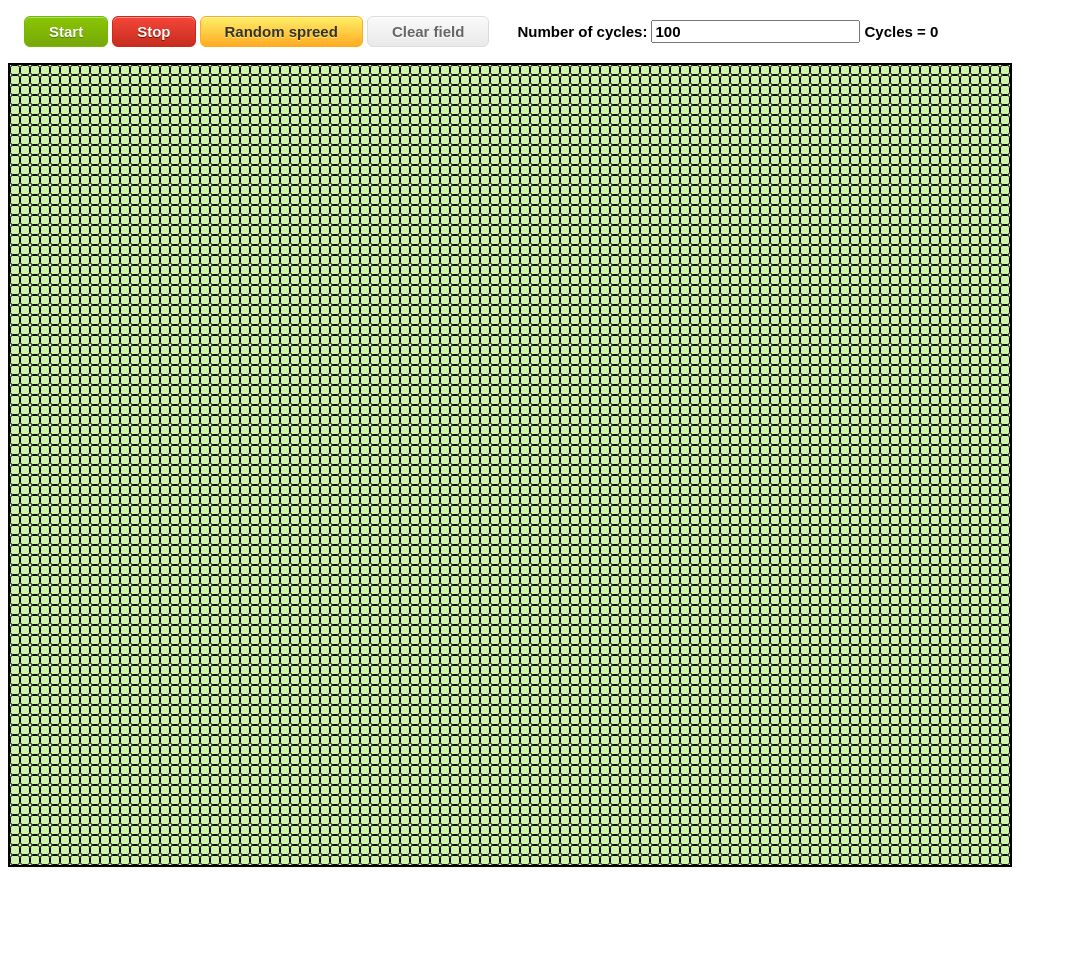
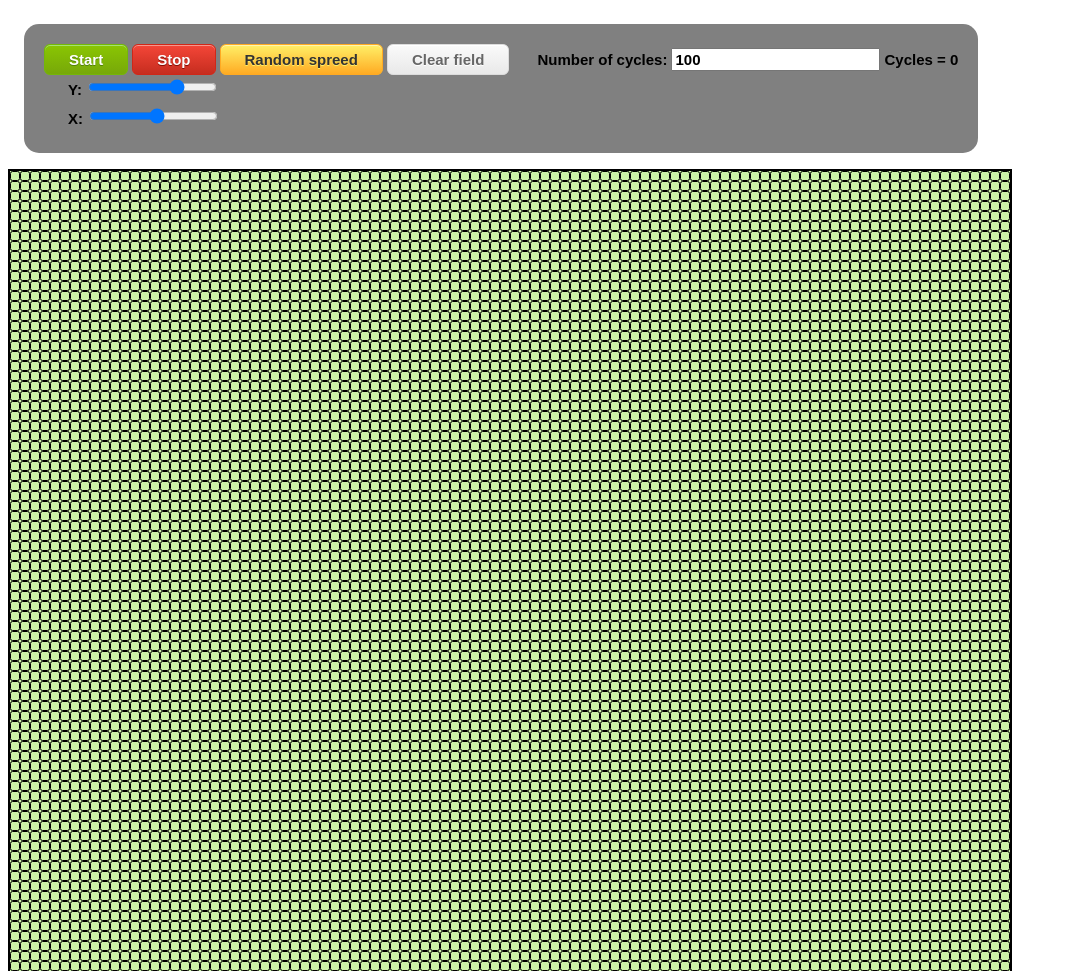
Before and after one commit to Neil-Gorski/GameOfLife, a plain HTML site: page index.html in a window 1280 px wide. Shown: the top 971 px of the page, without its empty margins (0-1067 px from the left). Before the commit the page ends 877 px from the top, so only its background shows below. Drawn offline with Linux system fonts and the light colour scheme.

Commit message:
GameOfLife-change size of field

```diff
--- a/index.html
+++ b/index.html
@@ -8,6 +8,7 @@
 		<link rel="stylesheet" href="style/style.css" />
 	</head>
 	<body>
+		<div>
 			<div class="option-wrapper">
 				<button class="button start-game">Start</button>
 				<button class="button stop-game">Stop</button>
@@ -24,6 +25,33 @@
 					value="100"
 				/>
 				<div class="current-cycle">Cycles = 0</div>
+
+				<div>
+					<label for="y-axis">Y: </label>
+					<input
+						type="range"
+						id="y-axis"
+						name="y-axis"
+						min="10"
+						max="80"
+						value="60"
+						step="10"
+					/>
+				</div>
+
+				<div>
+					<label for="x-axis">X: </label>
+					<input
+						type="range"
+						id="x-axis"
+						name="x-axis"
+						min="10"
+						max="180"
+						value="100"
+						step="10"
+					/>
+				</div>
+			</div>
 		</div>
 		<div class="main-window"></div>
 		<script type="module" src="./scripts/main.js"></script>
--- a/scripts/main.js
+++ b/scripts/main.js
@@ -4,10 +4,14 @@ import { getCordinateFromString } from "./utilis.js";
 const startBtn = document.querySelector(".start-game");
 const stopBtn = document.querySelector(".stop-game");
 const clearBtn = document.querySelector(".clear-field")
-const randomBtn = document.querySelector(".random-spreed")
+const randomBtn = document.querySelector(".random-spreed");
 export const cyclesInput = document.getElementById("cycles");
-const currentCycleField = document.querySelector(".current-cycle")
-const square = document.querySelector(".field-square")
+export const currentCycleField = document.querySelector(".current-cycle");
+const square = document.querySelector(".field-square");
+const xAxisSlider = document.getElementById("x-axis");
+const yAxisSlider = document.getElementById("y-axis");
+
+
 
 
 function main(){
@@ -44,6 +48,16 @@ function main(){
     });
 
     window.addEventListener('click', onClick);
+
+    xAxisSlider.addEventListener("change", function(){
+        field.fieldSizeX = parseInt(xAxisSlider.value)
+        field.resizeField()
+    })
+    yAxisSlider.addEventListener("change", function(){
+        field.fieldSizeY = parseInt(yAxisSlider.value)
+        field.resizeField()
+    })
+
 };
 
 main()
--- a/scripts/matchfield.js
+++ b/scripts/matchfield.js
@@ -1,5 +1,5 @@
 import { between, timer, clone } from "./utilis.js";
-import{ cyclesInput } from "./main.js"
+import{ cyclesInput, currentCycleField} from "./main.js"
 
 
 export class Matchfield{
@@ -17,7 +17,7 @@ export class Matchfield{
     }
 
 
-    createRandomFieldSpreed(randomSpreed = 1) {
+    createRandomFieldSpreed(randomSpreed = 3) {
         const random = Math.floor(15 / randomSpreed)
         let tempField = clone(this.fieldEmpty)
 
@@ -126,7 +126,6 @@ export class Matchfield{
     }
 
     async lifeCycleLoop(){
-        const currentCycleField = document.querySelector(".current-cycle");
 
         this.currentlyRuning = true;
         while (!this.stopLifeCycle && this.currentLifeCycle <= this.limitForLifeCycle && this.currentlyRuning){
@@ -153,4 +152,14 @@ export class Matchfield{
         this.renderField()
 
     }
+
+    resizeField(){
+        this.stopLifeCycle = true;
+        this.clearField()
+        this.currentLifeCycle = 0;
+        this.field = this.createEmptyField();
+        this.fieldEmpty = this.createEmptyField();
+        this.renderField()
+        currentCycleField.textContent = `Cycles = ${this.currentLifeCycle}`
+    }
 }
--- a/style/style.css
+++ b/style/style.css
@@ -106,6 +106,10 @@
 }
 .option-wrapper {
 	margin: 16px;
+	border-radius: 15px;
+	padding: 20px;
+	display: inline-block;
+	background-color: gray;
 }
 label {
 	display: inline-block;
@@ -115,7 +119,6 @@ label {
 	font-weight: bold;
 	padding: 6px 0px 6px 24px;
 	text-decoration: none;
-	text-shadow: 0px 1px 0px #ffffff;
 }
 input {
 	display: inline-block;
@@ -125,8 +128,10 @@ input {
 	font-size: 15px;
 	font-weight: bold;
 	text-decoration: none;
-	text-shadow: 0px 1px 0px #ffffff;
 }
+/* .x-axis {
+	transform: rotate(-90deg);
+} */
 
 .current-cycle {
 	display: inline-block;
@@ -136,7 +141,6 @@ input {
 	font-size: 15px;
 	font-weight: bold;
 	text-decoration: none;
-	text-shadow: 0px 1px 0px #ffffff;
 }
 .field-line {
 	display: flex;
```
Lines whose indentation alone changed are shown as unchanged.
